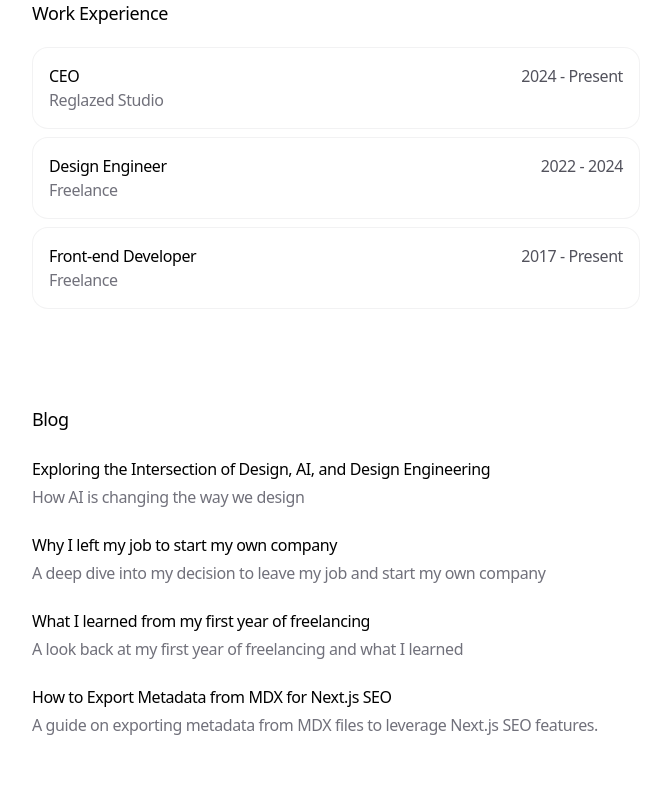
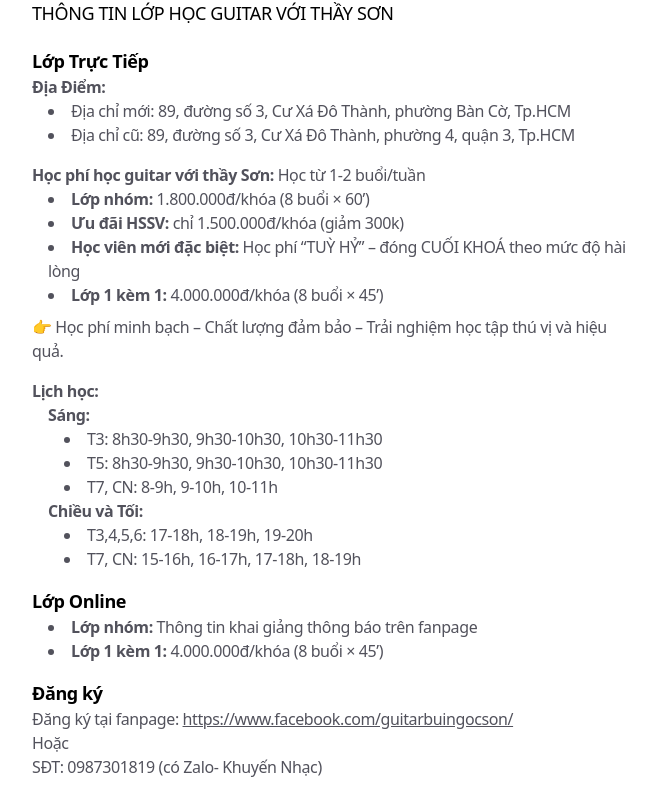
Before and after one commit to lethihienthuong-commits/guitarbuingocson, a Next.js app: page / in a window 1280 px wide. Shown: the part 1418-2220 px from the top of the page, without its empty margins (304-975 px from the left). Built offline with nearby package versions, Linux system fonts and the light colour scheme.

Commit message:
Thông tin lớp học

```diff
--- a/app/page.tsx
+++ b/app/page.tsx
@@ -164,37 +164,63 @@ export default function Personal() {
         variants={VARIANTS_SECTION}
         transition={TRANSITION_SECTION}
       >
-        <h3 className="mb-5 text-lg font-medium">Work Experience</h3>
-        <div className="flex flex-col space-y-2">
-          {WORK_EXPERIENCE.map((job) => (
-            <a
-              className="relative overflow-hidden rounded-2xl bg-zinc-300/30 p-[1px] dark:bg-zinc-600/30"
-              href={job.link}
-              target="_blank"
-              rel="noopener noreferrer"
-              key={job.id}
-            >
-              <Spotlight
-                className="from-zinc-900 via-zinc-800 to-zinc-700 blur-2xl dark:from-zinc-100 dark:via-zinc-200 dark:to-zinc-50"
-                size={64}
-              />
-              <div className="relative h-full w-full rounded-[15px] bg-white p-4 dark:bg-zinc-950">
-                <div className="relative flex w-full flex-row justify-between">
-                  <div>
-                    <h4 className="font-normal dark:text-zinc-100">
-                      {job.title}
-                    </h4>
-                    <p className="text-zinc-500 dark:text-zinc-400">
-                      {job.company}
-                    </p>
-                  </div>
-                  <p className="text-zinc-600 dark:text-zinc-400">
-                    {job.start} - {job.end}
-                  </p>
-                </div>
+        <h3 className="mb-5 text-lg font-medium">THÔNG TIN LỚP HỌC GUITAR VỚI THẦY SƠN</h3>
+        <div className="text-zinc-600 dark:text-zinc-400 space-y-4">
+
+          <div>
+            <h4 className="font-bold text-black dark:text-white text-lg">Lớp Trực Tiếp</h4>
+            <p><strong>Địa Điểm:</strong></p>
+            <ul className="list-disc list-inside pl-4">
+              <li>Địa chỉ mới: 89, đường số 3, Cư Xá Đô Thành, phường Bàn Cờ, Tp.HCM</li>
+              <li>Địa chỉ cũ: 89, đường số 3, Cư Xá Đô Thành, phường 4, quận 3, Tp.HCM</li>
+            </ul>
+          </div>
+
+          <div>
+              <p><strong>Học phí học guitar với thầy Sơn:</strong> Học từ 1-2 buổi/tuần</p>
+              <ul className="list-disc list-inside pl-4">
+                  <li><strong>Lớp nhóm:</strong> 1.800.000đ/khóa (8 buổi × 60’)</li>
+                  <li><strong>Ưu đãi HSSV:</strong> chỉ 1.500.000đ/khóa (giảm 300k)</li>
+                  <li><strong>Học viên mới đặc biệt:</strong> Học phí “TUỲ HỶ” – đóng CUỐI KHOÁ theo mức độ hài lòng</li>
+                  <li><strong>Lớp 1 kèm 1:</strong> 4.000.000đ/khóa (8 buổi × 45’)</li>
+              </ul>
+              <p className="mt-2">👉 Học phí minh bạch – Chất lượng đảm bảo – Trải nghiệm học tập thú vị và hiệu quả.</p>
+          </div>
+
+          <div>
+              <p><strong>Lịch học:</strong></p>
+              <div className="pl-4">
+                  <p><strong>Sáng:</strong></p>
+                  <ul className="list-disc list-inside pl-4">
+                      <li>T3: 8h30-9h30, 9h30-10h30, 10h30-11h30</li>
+                      <li>T5: 8h30-9h30, 9h30-10h30, 10h30-11h30</li>
+                      <li>T7, CN: 8-9h, 9-10h, 10-11h</li>
+                  </ul>
+                  <p><strong>Chiều và Tối:</strong></p>
+                  <ul className="list-disc list-inside pl-4">
+                      <li>T3,4,5,6: 17-18h, 18-19h, 19-20h</li>
+                      <li>T7, CN: 15-16h, 16-17h, 17-18h, 18-19h</li>
+                  </ul>
               </div>
-            </a>
-          ))}
+          </div>
+
+          <div>
+              <h4 className="font-bold text-black dark:text-white text-lg mt-4">Lớp Online</h4>
+              <ul className="list-disc list-inside pl-4">
+                  <li><strong>Lớp nhóm:</strong> Thông tin khai giảng thông báo trên fanpage</li>
+                  <li><strong>Lớp 1 kèm 1:</strong> 4.000.000đ/khóa (8 buổi × 45’)</li>
+              </ul>
+          </div>
+
+          <div>
+            <h4 className="font-bold text-black dark:text-white text-lg mt-4">Đăng ký</h4>
+            <p>
+              Đăng ký tại fanpage: <a href="https://www.facebook.com/guitarbuingocson/" target="_blank" rel="noopener noreferrer" className="underline hover:text-zinc-800 dark:hover:text-zinc-200">https://www.facebook.com/guitarbuingocson/</a>
+            </p>
+            <p>Hoặc</p>
+            <p>SĐT: 0987301819 (có Zalo- Khuyến Nhạc)</p>
+          </div>
+
         </div>
       </motion.section>
 
```
